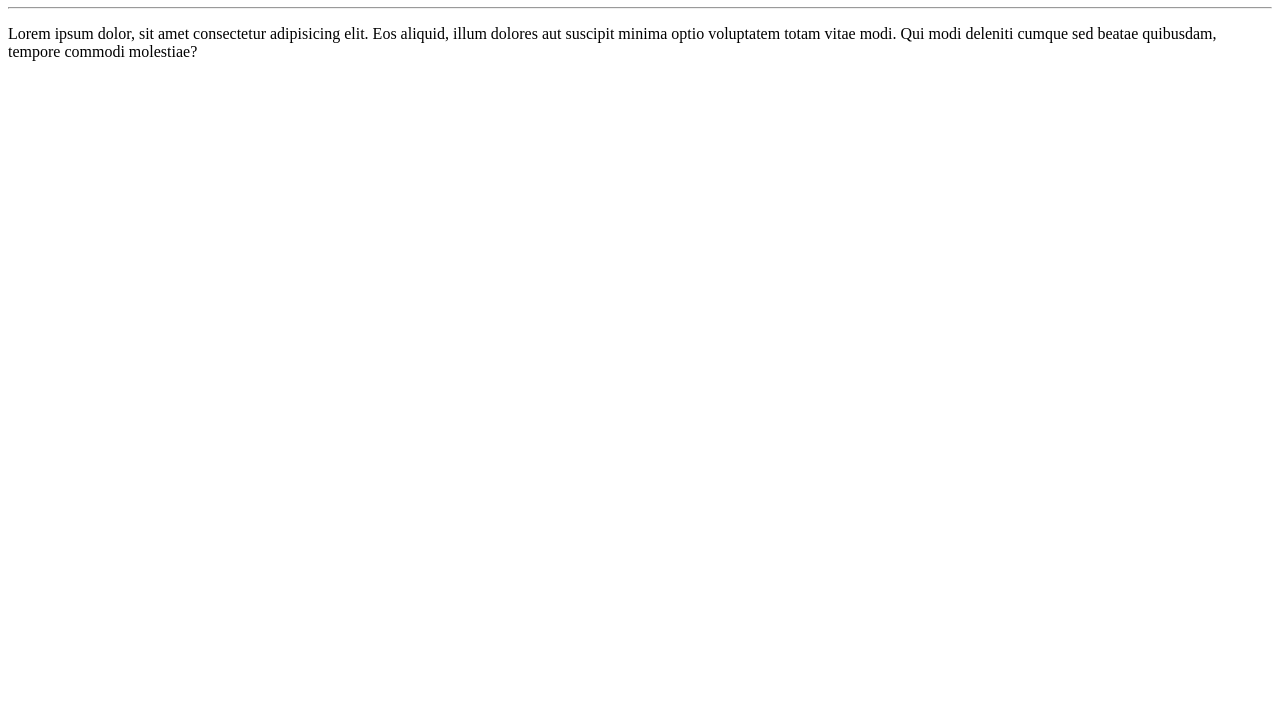
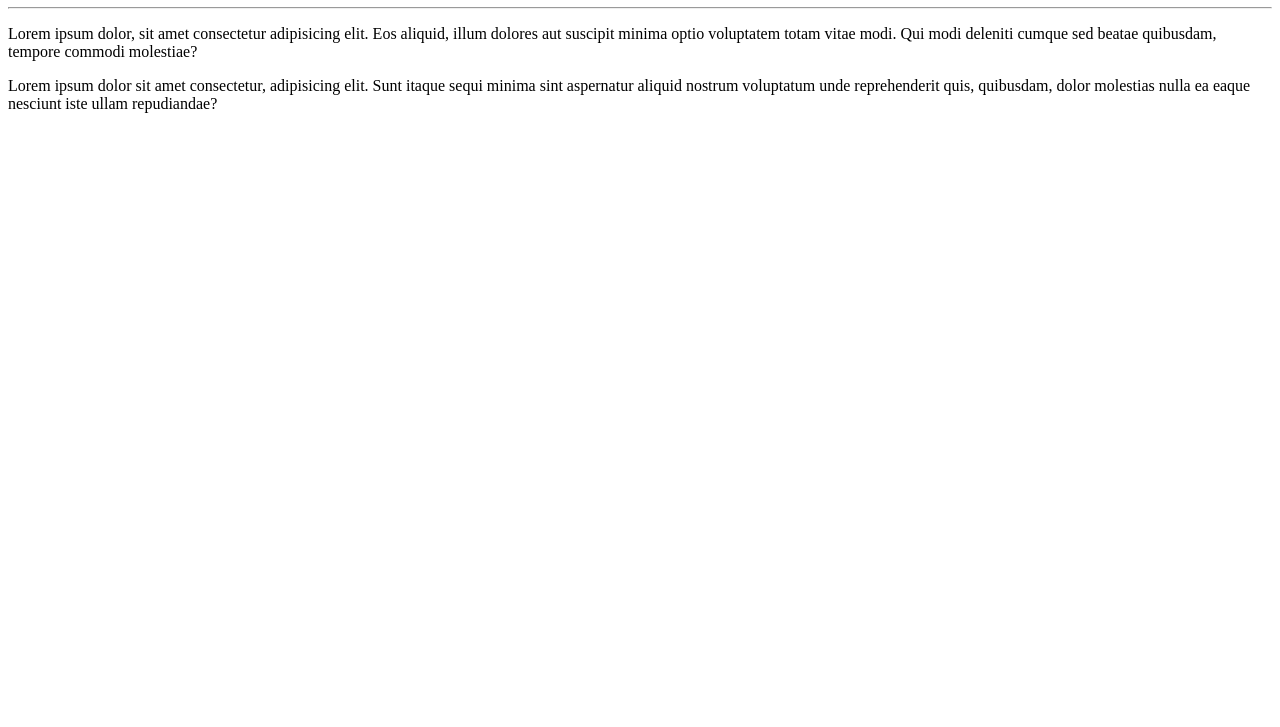
Before and after one commit to Luiz-Fernando06/OlaMundo, a plain HTML site: page site exemplo/index.html in a window 1280 px wide. Shown: the part 73-800 px from the top of the page. Drawn offline with Linux system fonts and the light colour scheme.

Commit message:
adicionei um paragrafo

```diff
--- a/site exemplo/index.html
+++ b/site exemplo/index.html
@@ -9,5 +9,6 @@
     <h1>Olá, Mndo!</h1>
     <hr>
     <p>Lorem ipsum dolor, sit amet consectetur adipisicing elit. Eos aliquid, illum dolores aut suscipit minima optio voluptatem totam vitae modi. Qui modi deleniti cumque sed beatae quibusdam, tempore commodi molestiae?</p>
+    <p>Lorem ipsum dolor sit amet consectetur, adipisicing elit. Sunt itaque sequi minima sint aspernatur aliquid nostrum voluptatum unde reprehenderit quis, quibusdam, dolor molestias nulla ea eaque nesciunt iste ullam repudiandae?</p>
 </body>
 </html>
```
